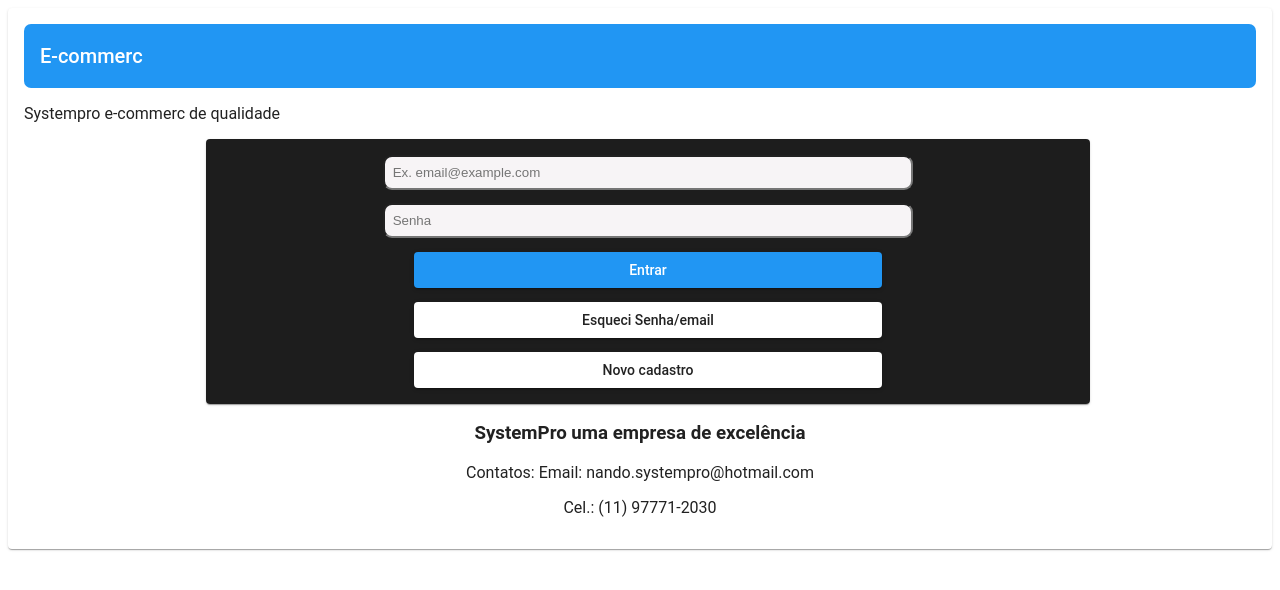
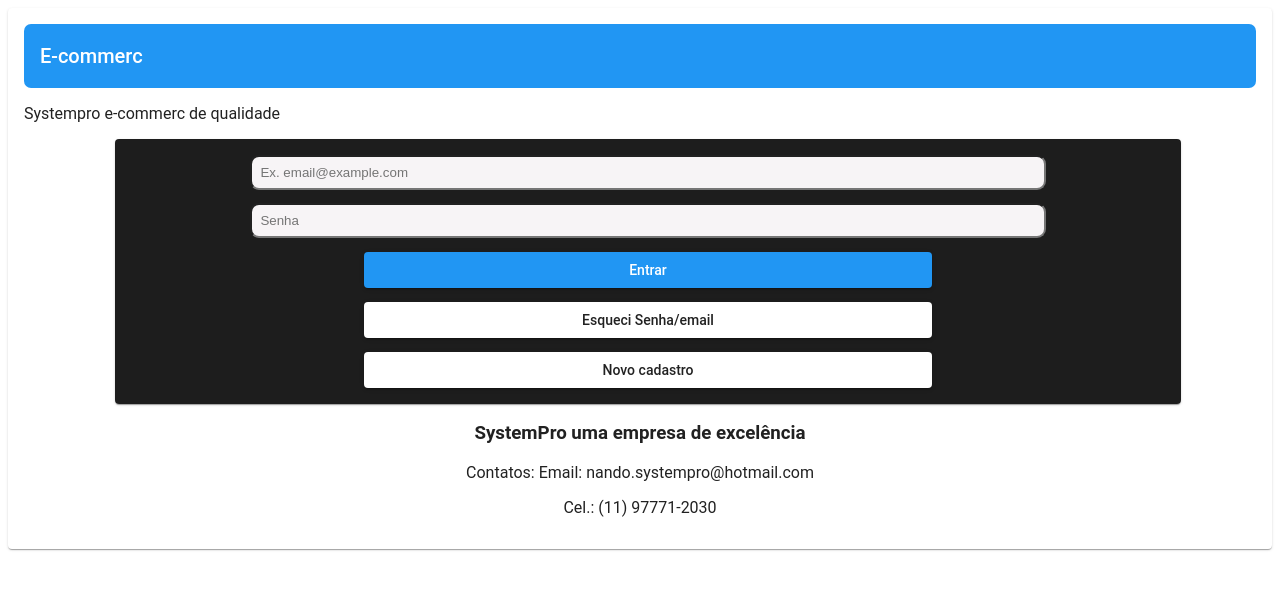
Before and after one commit to Fernandolilo/E-commerc-Angular, an Angular app: page /login in a window 1280 px wide. Shown: the top 590 px of the page. Built offline with nearby package versions, Linux system fonts and the light colour scheme.

Commit message:
Pequeno ajuste no html de login

```diff
--- a/src/app/app.component.html
+++ b/src/app/app.component.html
@@ -12,3 +12,10 @@
 <body>
   <router-outlet></router-outlet>
 </body>
+
+
+<footer class="footer">
+  <h3>SystemPro uma empresa de excelência</h3>
+  <p>Contatos: Email: nando.systempro@hotmail.com</p>
+  <p>Cel.: (11) 97771-2030</p>
+</footer>
--- a/src/app/app.component.scss
+++ b/src/app/app.component.scss
@@ -2,3 +2,7 @@ mat-toolbar{
   border-radius: 7px;
   background-color: rgb(54, 10, 105);
 }
+.footer{
+  text-align: center;
+  position: relative;
+}
--- a/src/app/components/pages/login/login.component.html
+++ b/src/app/components/pages/login/login.component.html
@@ -16,10 +16,3 @@
     <button mat-raised-button>Novo cadastro</button>
   </mat-card>
 </body>
-
-
-<footer class="footer">
-  <h3>SystemPro uma empresa de excelência</h3>
-  <p>Contatos: Email: nando.systempro@hotmail.com</p>
-  <p>Cel.: (11) 97771-2030</p>
-</footer>
--- a/src/app/components/pages/login/login.component.scss
+++ b/src/app/components/pages/login/login.component.scss
@@ -11,7 +11,7 @@ mat-card{
   background-color: rgba(0, 0, 0, 0.888);
   justify-content: center;
   align-items: center;
-  width: 70%;
+  width: 85%;
   display: inline-block;
 
 }
@@ -20,7 +20,7 @@ input{
   background-color: rgb(247, 244, 246);
   color: rgb(19, 18, 18);
   border-radius: 9px;
-  width: 60%;
+  width: 75%;
   padding: 0.6em;
   margin-bottom: 1em;
 }
@@ -32,8 +32,3 @@ button{
   margin-bottom: 1em;
 
 }
-
-.footer{
-  text-align: center;
-  position: relative;
-}
```
